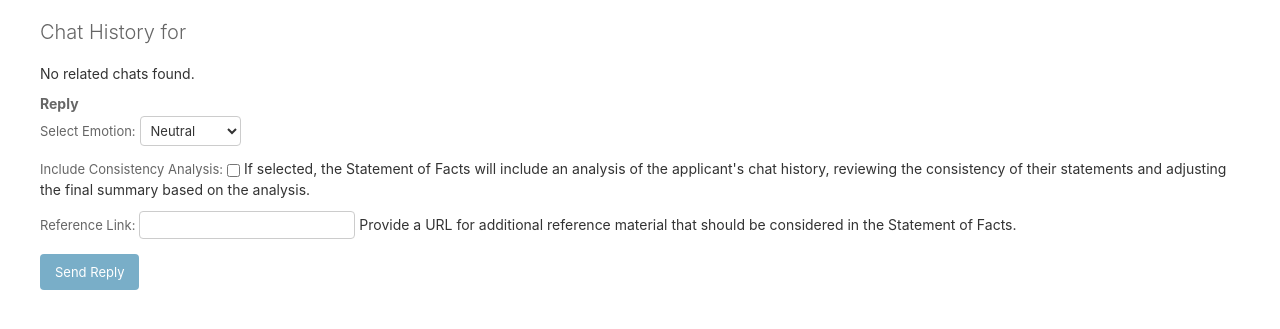
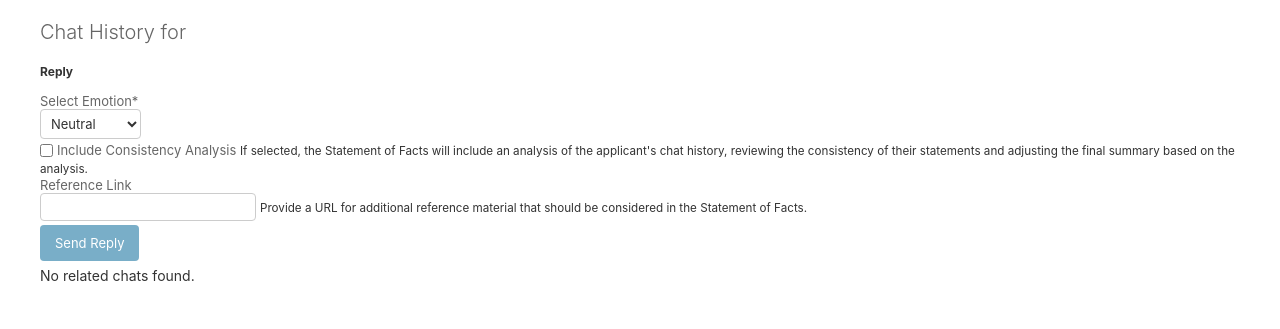
Before and after one commit to cyddalupan/expatcare, a Django app: template templates/admin/support/chat_support/change_form.html in a window 1280 px wide. Shown: the part 86-415 px from the top of the page. Run offline with Django 4.2, Linux system fonts and the light colour scheme; the template is opened without the code that fills it: values that come from a table or form of the project are taken from there, others are empty; some libraries are stand-ins or nearby versions.

Commit message:
Style the form

```diff
--- a/expatcare/settings.py
+++ b/expatcare/settings.py
@@ -53,6 +53,8 @@ INSTALLED_APPS = [
     'allauth',
     'allauth.account',
     'allauth.socialaccount',
+    'crispy_forms',
+    'crispy_bootstrap4',
     'advance',
     'employee',
     'cases',
@@ -300,3 +302,5 @@ JAZZMIN_SETTINGS = {
 
     "related_modal_active": True,
 }
+
+CRISPY_TEMPLATE_PACK = 'bootstrap4'
--- a/requirements.txt
+++ b/requirements.txt
@@ -44,3 +44,5 @@ django-countries=7.6.1
 django-admin-rangefilter=0.13.1
 #pip install pandas openpyxl
 #pip install markdown
+#pip install django-crispy-forms
+#pip install crispy-bootstrap4
--- a/templates/admin/support/chat_support/change_form.html
+++ b/templates/admin/support/chat_support/change_form.html
@@ -1,11 +1,35 @@
 {% extends "admin/change_form.html" %}
 
+{% load crispy_forms_tags %}
+
+
 {% block content %}
+    <div class="container-fluid">
         <h1>Chat History for {{ original }}</h1>
 
+        <!-- Reply Form at the Top -->
+        <div class="card mt-4 mb-4">
+            <div class="card-header bg-primary text-white">
+                <h4>Reply</h4>
+            </div>
+            <div class="card-body">
+                <form method="post" action="">
+                    {% csrf_token %}
+                    {{ form|crispy }}
+                    <input type="submit" value="Send Reply" class="btn btn-success">
+                </form>
+            </div>
+        </div>
+
+        <!-- Chat History Table -->
         {% if related_chats %}
-        <table class="table table-striped">
-            <thead>
+            <div class="card">
+                <div class="card-header bg-secondary text-white">
+                    <h4>Chat History</h4>
+                </div>
+                <div class="card-body p-0">
+                    <table class="table table-striped table-hover mb-0">
+                        <thead class="thead-dark">
                             <tr>
                                 <th>Timestamp</th>
                                 <th>Sender</th>
@@ -13,7 +37,7 @@
                             </tr>
                         </thead>
                         <tbody>
-                {% for chat in related_chats %}
+                            {% for chat in related_chats|dictsortreversed:"timestamp" %}
                                 <tr>
                                     <td>{{ chat.timestamp }}</td>
                                     <td>{{ chat.get_sender_display }}</td>
@@ -22,14 +46,10 @@
                             {% endfor %}
                         </tbody>
                     </table>
+                </div>
+            </div>
         {% else %}
             <p>No related chats found.</p>
         {% endif %}
-
-    <h3>Reply</h3>
-    <form method="post" action="">
-        {% csrf_token %}
-        {{ form.as_p }}
-        <input type="submit" value="Send Reply">
-    </form>
+    </div>
 {% endblock %}
```
Lines whose indentation alone changed are shown as unchanged.
